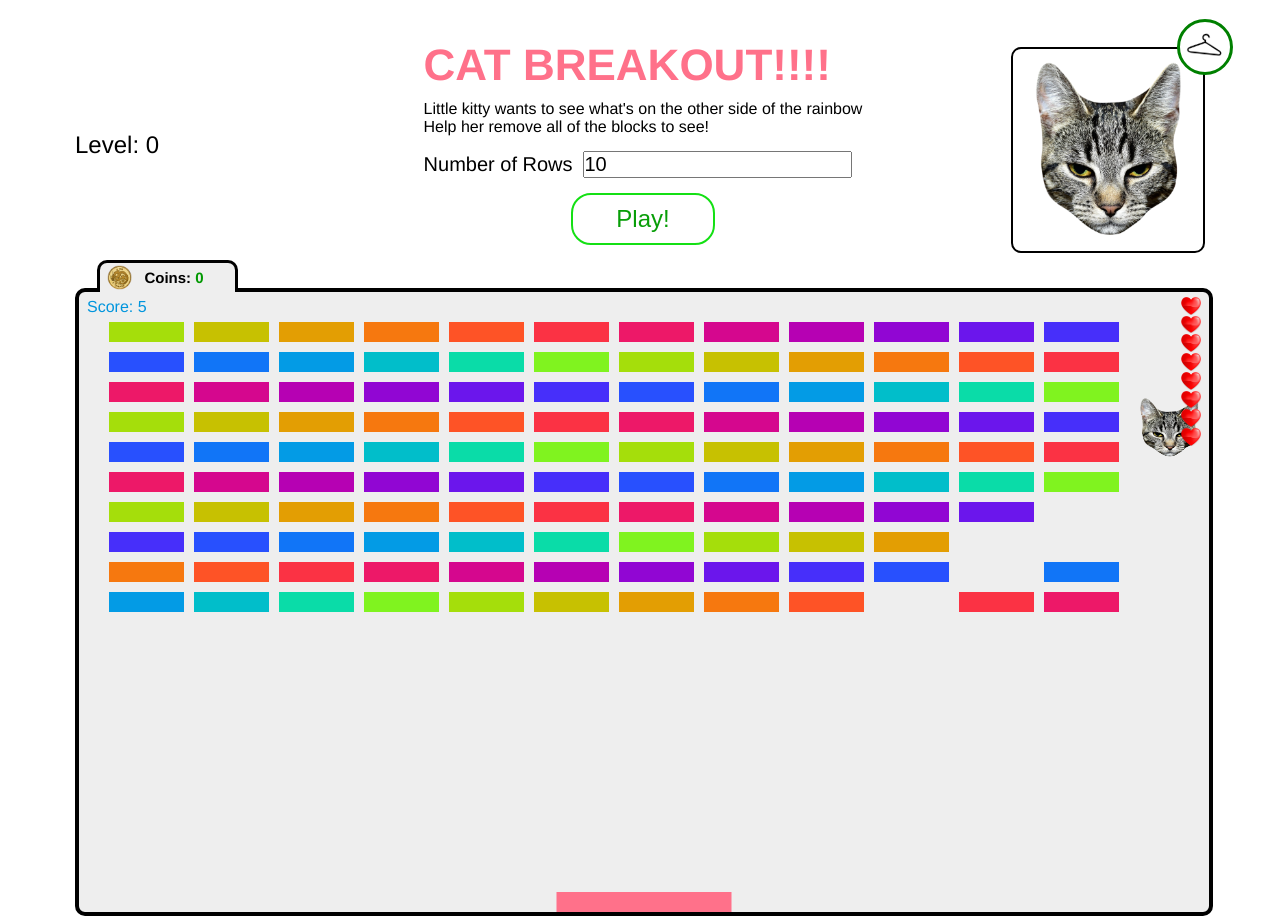
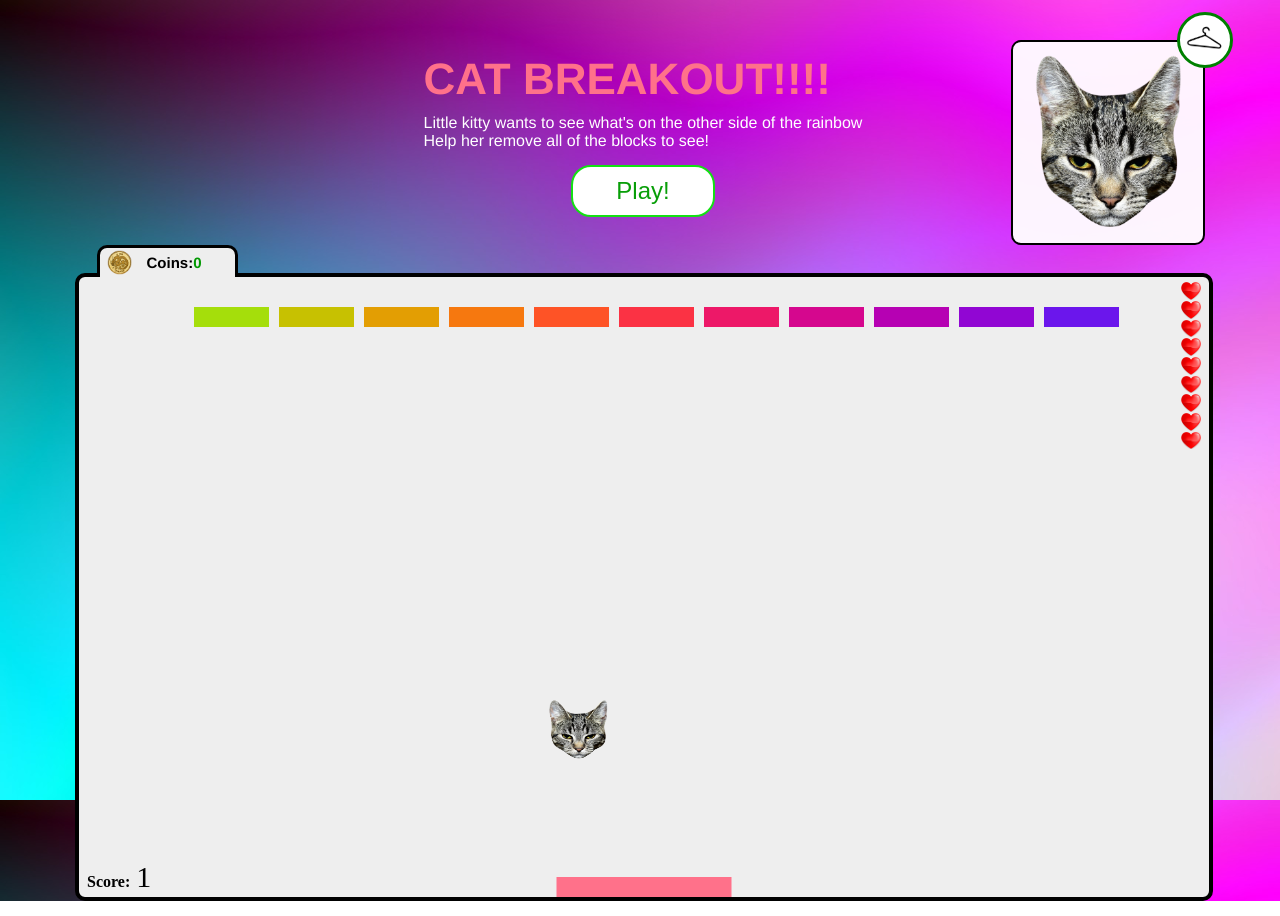
Before and after one commit to flyer1/CatBreakout, an Angular app: page /game in a window 1280 px wide. Both pictures are taken after a click on the button "Play!". Built offline with nearby package versions, Linux system fonts and the light colour scheme.

Commit message:
Spiced up the background

```diff
--- a/src/app/features/game/game.component.html
+++ b/src/app/features/game/game.component.html
@@ -2,18 +2,13 @@
 
   <div class="header">
     <div class="left">
-      <span class="level">Level: {{player.level}}</span>
+      <!-- <span class="level">Level: {{player.level}}</span> -->
     </div>
 
     <div class="center">
       <h1>Cat Breakout!!!!</h1>
       <p>Little kitty wants to see what's on the other side of the rainbow</p>
       <p>Help her remove all of the blocks to see!</p>
-
-      <div class="options">
-        <label>Number of Rows</label>
-        <input id="numberOfRows" type="number" value="10" />
-      </div>
 
       <button type="button" (click)="play()">Play!</button>
     </div>
@@ -24,13 +19,12 @@
         <img src="../../../assets/images/game-ui/dressup.png">
       </a>
     </div>
-
   </div>
 
   <div class="play-area">
     <div class="play-header">
       <span class="coins"><img src="../../../assets/images/game-ui/coin.png">
-        Coins:
+        <label>Coins:</label>
         <span class="coin-value" [class.ta-da]="coinValueChanged">{{player.coins}}</span>
       </span>
     </div>
@@ -46,5 +40,12 @@
     <div *ngIf="game" class="side-bar">
       <img *ngFor="let heart of game.livesArray" src="../../../assets/images/game-ui/heart.png" />
     </div>
+
+    <div *ngIf="game" class="play-footer">
+      <span class="score">
+        <label>Score:</label>
+        <span class="score-value">{{game.score}}</span>
+      </span>
+    </div>
   </div>
 </div>
--- a/src/app/features/game/game.component.scss
+++ b/src/app/features/game/game.component.scss
@@ -36,17 +36,8 @@
         margin-bottom: 10px;
       }
 
-      .options {
-        font-size: 20px;
-        margin-top: 15px;
-
-        label {
-          margin-right: 10px;
-        }
-
-        input {
-          font-size: 20px;
-        }
+      p {
+        color: white;
       }
 
       button {
@@ -68,6 +59,7 @@
       border: 2px solid black;
       border-radius: 10px;
       padding: 10px 20px;
+      background: #fffffff2;
 
       .cat-head {
         width: 150px;
@@ -89,6 +81,8 @@
         text-decoration: none;
         line-height: 70px;
         text-align: center;
+        animation-duration: 1s;
+        animation-timing-function: ease-in-out;
 
         img {
           position: absolute;
@@ -99,7 +93,7 @@
         }
 
         &:hover {
-          background: #f5f5f5;
+          animation-name: pulse;
         }
       }
     }
@@ -175,8 +169,24 @@
         width: 20px;
       }
     }
+
+    .play-footer {
+      .score {
+        position: absolute;
+        bottom: 7px;
+        left: 12px;
+
+        label {
+          font-weight: 600;
+          margin-right: 6px;
+        }
+
+        .score-value {
+          font-size: 30px;
+        }
+      }
+    }
   }
-
 
   &.winner {
     .play-area {
@@ -227,3 +237,17 @@
     transform: scale3d(1, 1, 1);
   }
 }
+
+@keyframes pulse {
+  from {
+    transform: scale3d(1, 1, 1);
+  }
+
+  50% {
+    transform: scale3d(1.05, 1.05, 1.05);
+  }
+
+  to {
+    transform: scale3d(1, 1, 1);
+  }
+}
--- a/src/app/features/game/game.component.ts
+++ b/src/app/features/game/game.component.ts
@@ -24,12 +24,11 @@ export class GameComponent implements OnInit {
   ctx: CanvasRenderingContext2D;
   ball: HTMLImageElement;
   bricks = [];
-  numberOfRows: HTMLElement;
   ballRadius = 34;
   x: number;
   y: number;
-  dx = 10;
-  dy = -10;
+  dx = 12;
+  dy = -12;
   paddleX: number;
   rightPressed: boolean;
   leftPressed: boolean;
@@ -48,11 +47,10 @@ export class GameComponent implements OnInit {
     this.canvas = document.getElementById('myCanvas') as HTMLCanvasElement;
     this.ctx = this.canvas.getContext('2d');
     this.ball = document.getElementById('catHead') as HTMLImageElement;
-    this.numberOfRows = document.getElementById('numberOfRows') as HTMLInputElement;
     this.x = this.canvas.width / 2;
     this.y = this.canvas.height - 30;
     this.paddleX = (this.canvas.width - PADDLE_WIDTH) / 2;
-    this.brickColumnCount = 10;
+    this.brickColumnCount = 1;
 
     this.player = this.sessionStorageService.get(SessionStorageKeys.PLAYER_STATE) || Player.resetPlayer();
   }
@@ -194,25 +192,11 @@ export class GameComponent implements OnInit {
     }
   }
 
-  drawScore() {
-    this.ctx.font = '16px Helvetica';
-    this.ctx.fillStyle = '#0095DD';
-    this.ctx.fillText('Score: ' + this.game.score, 8, 20);
-  }
-
-  drawLives() {
-    this.ctx.font = '16px Helvetica';
-    this.ctx.fillStyle = '#0095DD';
-    // this.ctx.fillText('Lives: ' + this.game.lives, this.canvas.width - 80, 20);
-  }
-
   draw() {
     this.ctx.clearRect(0, 0, this.canvas.width, this.canvas.height);
     this.drawBricks();
     this.drawBall();
     this.drawPaddle();
-    this.drawScore();
-    this.drawLives();
     this.collisionDetection();
 
     if (this.x + this.dx > this.canvas.width - this.ballRadius || this.x + this.dx < this.ballRadius) {
@@ -232,8 +216,8 @@ export class GameComponent implements OnInit {
         } else {
           this.x = this.canvas.width / 2;
           this.y = this.canvas.height - 30;
-          this.dx = 5;
-          this.dy = -5;
+          // this.dx = 5;
+          // this.dy = -5;
           this.paddleX = (this.canvas.width - PADDLE_WIDTH) / 2;
         }
       }
--- a/src/styles/general.scss
+++ b/src/styles/general.scss
@@ -2,3 +2,13 @@
   padding: 0;
   margin: 0;
 }
+
+html {
+  height: 100%;
+
+  body {
+    height: 100%;
+    background-image: url('../assets/images/game-ui/background.jpg');
+    background-size: cover;
+  }
+}
```
Also changed, not shown: src/assets/images/game-ui/background.jpg (added).
